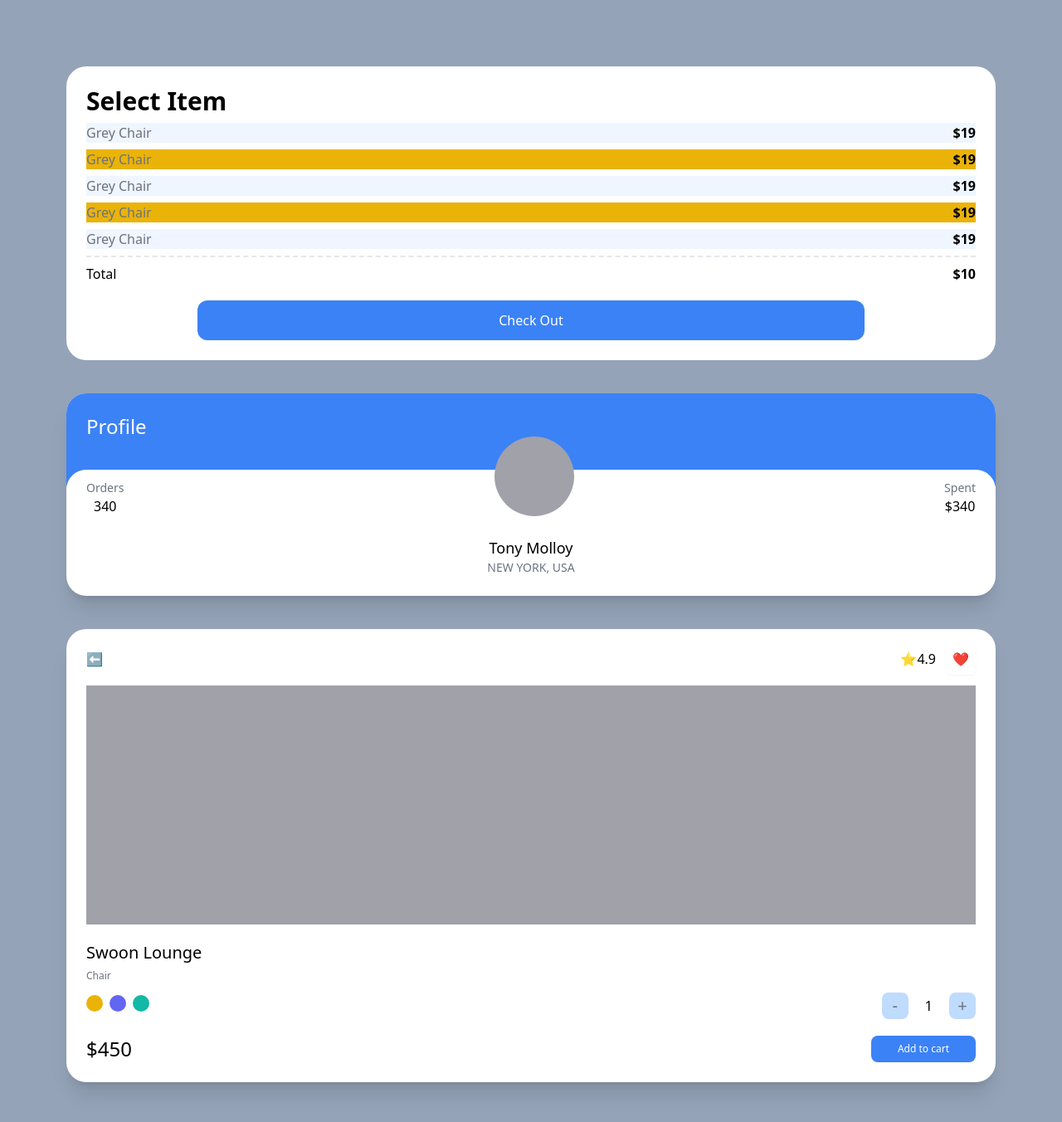
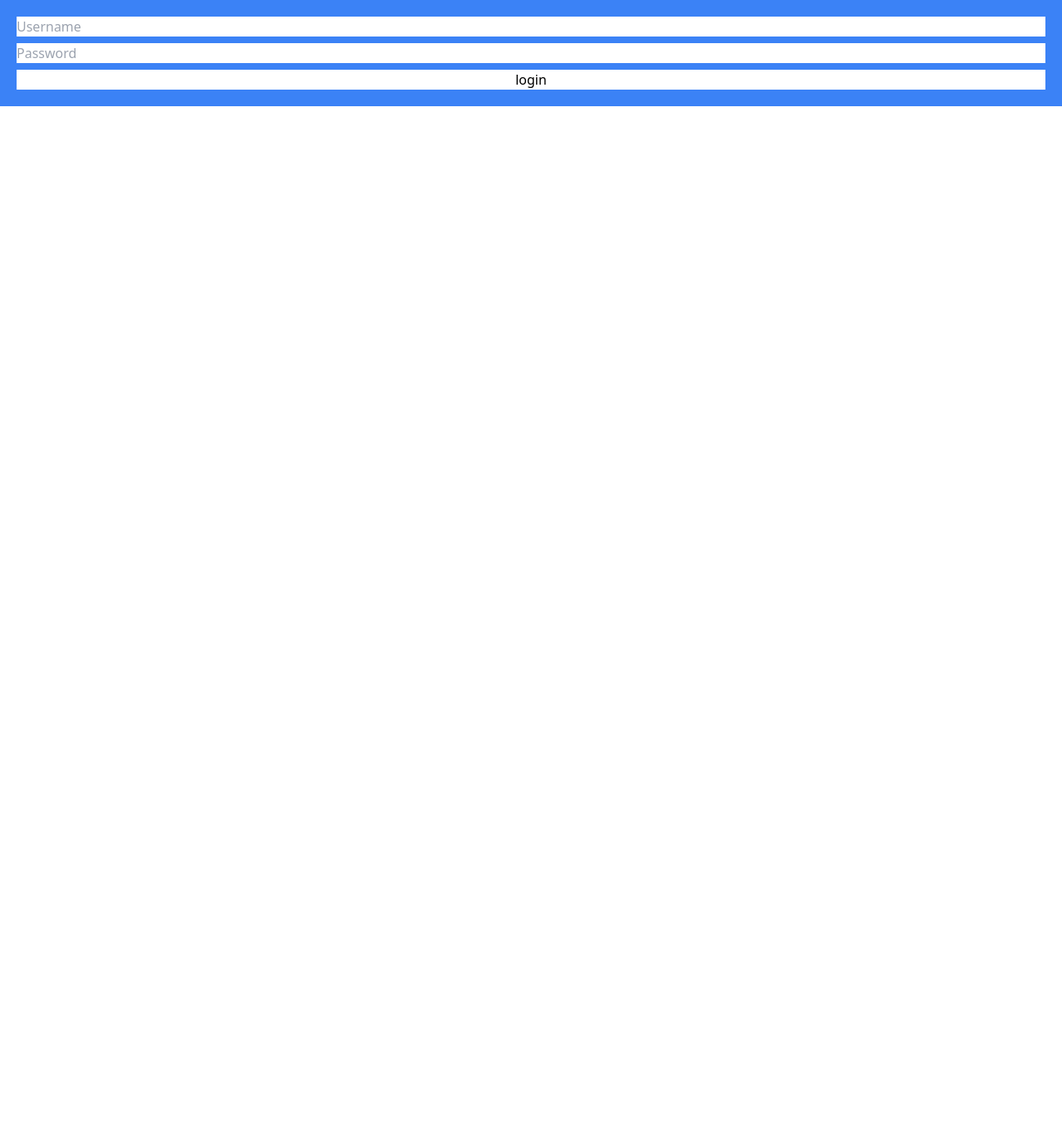
Before and after one commit to jiwoon-code/carrot-market, a Next.js app: page / in a window 1280 px wide. Shown: the top 1352 px of the page at 83% size. After the commit the page ends 800 px from the top, so only its background shows below. Built offline with nearby package versions, Linux system fonts and the light colour scheme.

Commit message:
input part1

```diff
--- a/src/pages/index.tsx
+++ b/src/pages/index.tsx
@@ -2,92 +2,11 @@ import type { NextPage } from "next";
 
 const Home: NextPage = () => {
   return (
-    <div className="bg-slate-400 py-20 px-20 grid gap-10 min-h-screen">
-      <div className="bg-white p-6 rounded-3xl shadow-3xl ">
-        <span className="font-semibold text-3xl">Select Item</span>
-        <ul>
-          {[1, 2, 3, 4, 5].map((i) => (
-            <div
-              key={i}
-              className="flex justify-between my-2 odd:bg-blue-50 even:bg-yellow-500"
-            >
-              <span className="text-gray-500">Grey Chair</span>
-              <span className="font-semibold">$19</span>
-            </div>
-          ))}
-        </ul>
-
-        <div className="flex justify-between mt-2 pt-2 border-t-2 border-dashed">
-          <span>Total</span>
-          <span className="font-semibold">$10</span>
-        </div>
-        <button
-          className="mt-5 block bg-blue-500 text-white p-3 text-center rounded-xl w-3/4 mx-auto
-        hover:bg-teal-500 hover:text-black
-        active:bg-yellow-500 focus:bg-red-500"
-        >
-          Check Out
-        </button>
-      </div>
-      <div className="bg-white overflow-hidden rounded-3xl shadow-xl group">
-        <div className="bg-blue-500 p-6 pb-14">
-          <span className="text-white text-2xl">Profile</span>
-        </div>
-        <div className="rounded-3xl p-6 bg-white relative -top-5">
-          <div className="flex relative -top-16 justify-between items-end">
-            <div className="flex flex-col items-center">
-              <span className="text-sm text-gray-500">Orders</span>
-              <span className="font-medium">340</span>
-            </div>
-            <div className="h-24 w-24 bg-zinc-400 rounded-full group-hover:bg-red-300 transition" />
-            <div className="flex flex-col items-center">
-              <span className="text-sm text-gray-500">Spent</span>
-              <span className="font-medium">$340</span>
-            </div>
-          </div>
-          <div className="flex flex-col items-center relative -mt-10 -mb-5 ">
-            <span className="text-lg font-medium">Tony Molloy</span>
-            <span className="text-sm text-gray-500">NEW YORK, USA</span>
-          </div>
-        </div>
-      </div>
-      <div className="bg-white p-6 rounded-3xl shadow-xl ">
-        <div className="flex mb-5 justify-between items-center">
-          <span>⬅</span>
-          <div className="space-x-3">
-            <span>⭐4.9</span>
-            <span className="shadow-sm p-2 rounded-md">❤</span>
-          </div>
-        </div>
-        <div className="bg-zinc-400 h-72 mb-5" />
-        <div className="flex flex-col">
-          <span className="font-medium mb-1.5 text-xl">Swoon Lounge</span>
-          <span className="text-xs text-gray-500">Chair</span>
-          <div className="mt-3 mb-5 flex justify-between items-center">
-            <div className="space-x-2">
-              <button className="w-5 h-5 rounded-full bg-yellow-500 focus:ring-2 ring-offset-2 ring-yellow-500 transition" />
-              <button className="w-5 h-5 rounded-full bg-indigo-500 focus:ring-2 ring-offset-2 ring-indigo-500 transition" />
-              <button className="w-5 h-5 rounded-full bg-teal-500 focus:ring-2 ring-offset-2 ring-teal-500 transition" />
-            </div>
-            <div className="flex items-center space-x-5">
-              <button className=" bg-blue-200 flex justify-center items-center aspect-square w-8 text-xl rounded-lg text-gray-500">
-                -
-              </button>
-              <span>1</span>
-              <button className=" bg-blue-200 flex justify-center items-center aspect-square w-8 text-xl rounded-lg text-gray-500">
-                +
-              </button>
-            </div>
-          </div>
-          <div className="flex justify-between items-center">
-            <span className="font-medium text-2xl">$450</span>
-            <button className="bg-blue-500 py-2 px-8 text-xs text-center text-white rounded-lg">
-              Add to cart
-            </button>
-          </div>
-        </div>
-      </div>
-    </div>
+    <form className="flex flex-col space-y-2 p-5 bg-blue-500 focus-within:bg-blue-300">
+      <input type="text" required placeholder="Username" />
+      <input type="password" required placeholder="Password" />
+      <input type="submit" value="login" className="bg-white" />
+    </form>
   );
 };
 export default Home;
```
